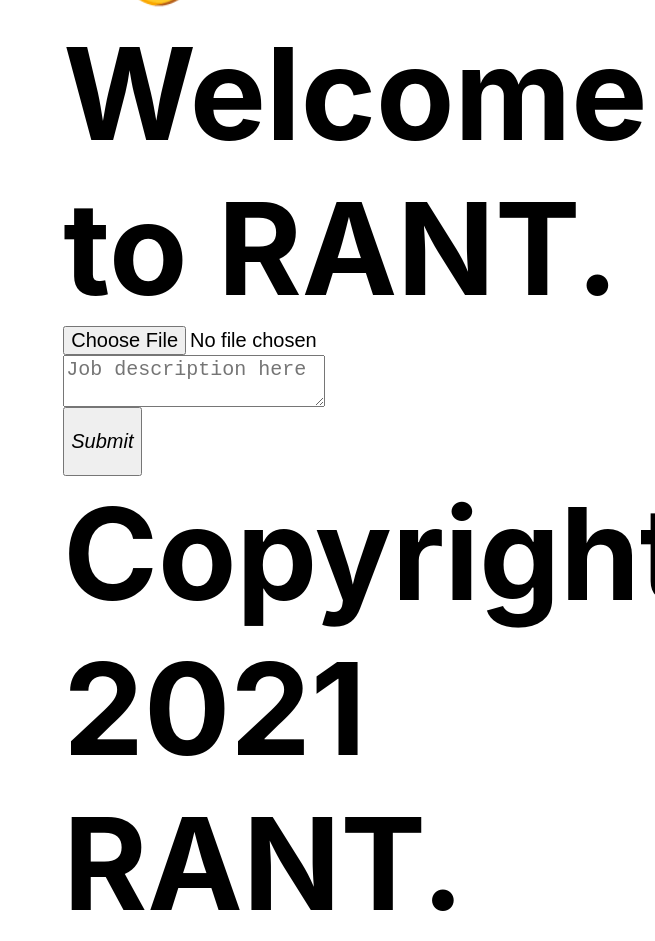
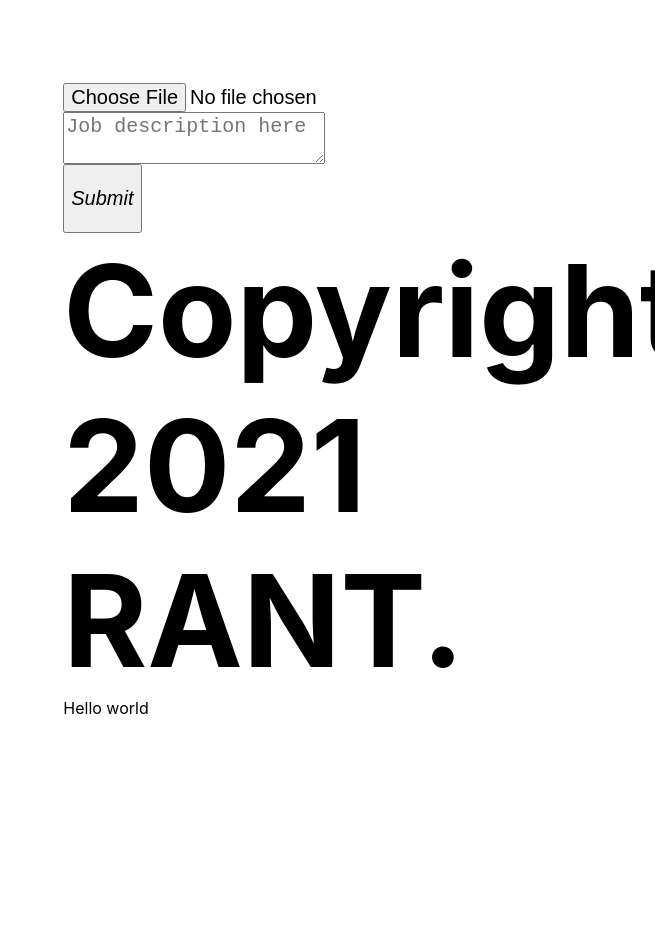
Before and after one commit to mlechu/RANT, a React (Create React App) app in the folder rant-front/: page / in a window 1280 px wide. Shown: the top 941 px of the page, without its empty margins (625-1280 px from the left). After the commit the page ends 800 px from the top, so only its background shows below. Built offline with nearby package versions, Linux system fonts and the light colour scheme; no server answers.

Commit message:
minor code cleanup

```diff
--- a/rant-front/src/App.js
+++ b/rant-front/src/App.js
@@ -3,7 +3,6 @@ import { useState } from "react";
 import { Router, Route, Switch } from "react-router";
 import Modal from 'react-modal';
 import './App.css';
-// import Webcamera from './webcam'
 
 function FileUpload() {
   // State to store uploaded file
@@ -24,9 +23,7 @@ function FileUpload() {
           fontWeight: "bold",
         }}
       >
-    <div class="">
     <div class="test" id="upload-box">
-    <div>👋 Hello.<div className="inline opacity-50">Welcome to RANT.</div></div>
       <input type="file" onChange={handleUpload} style={{
           display: "flex",
           justifyContent: "center",
@@ -71,7 +68,7 @@ function FileUpload() {
           Copyright {new Date().getFullYear()} RANT.
         </div>
       </footer>
-    </div></div></div>
+    </div></div>
   );
 }
 
--- a/rant-front/src/index.js
+++ b/rant-front/src/index.js
@@ -3,26 +3,12 @@ import ReactDOM from 'react-dom';
 import './index.css';
 import App from './App';
 import reportWebVitals from './reportWebVitals';
-// import Webcam from "react-webcam";
-
-// const WebcamComponent = () => <Webcam />;
-
-// class WebcamCapture extends React.Component {
-//   render() {
-//     const videoConstraints = {
-//       width: 1280,
-//       height: 720,
-//       facingMode: "user"
-//     };
-
-//     return <Webcam videoConstraints={videoConstraints} />;
-//   }
-// }
 
 ReactDOM.render(
   <React.StrictMode>
     <App />
     {/* <WebcamCapture /> */}
+    <div>Hello world</div>
   </React.StrictMode>,
   document.getElementById('root')
 );
```
Also changed, not shown: 2 other files (tests, documents, lock files or other folders).
